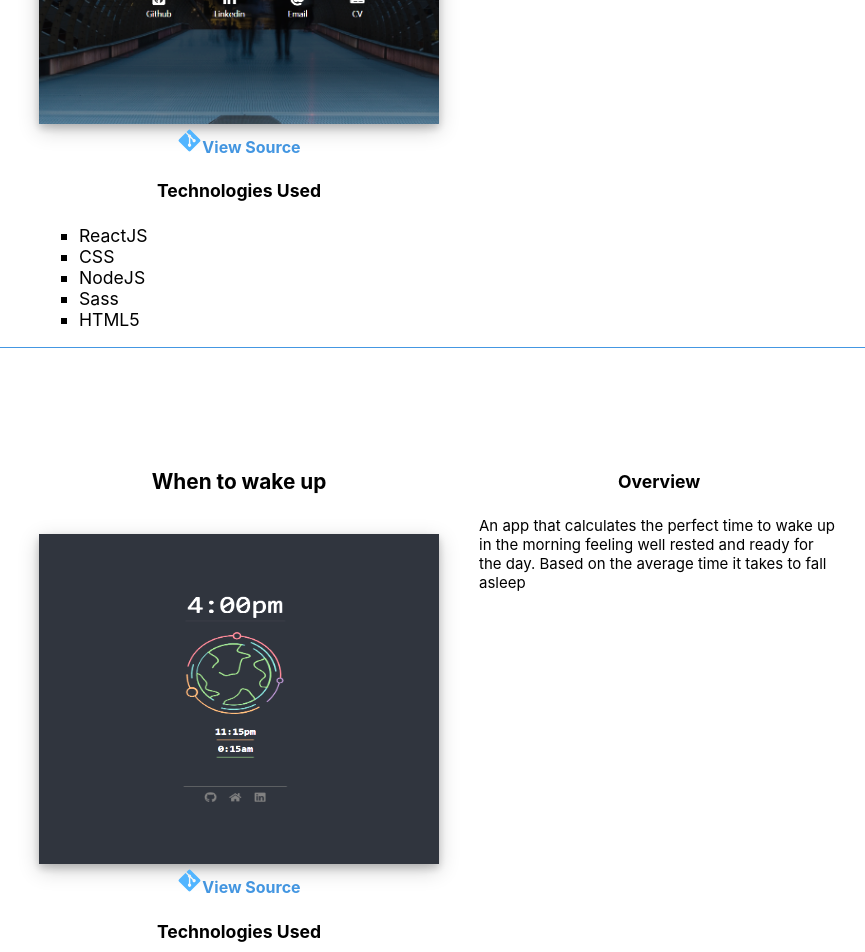
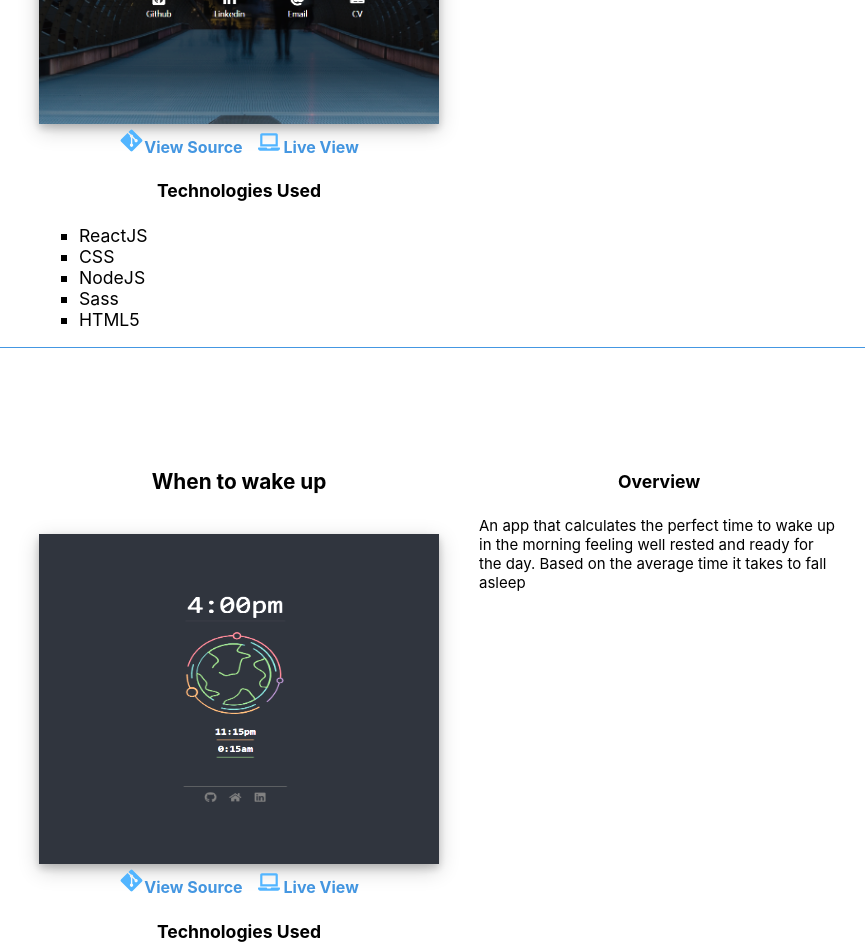
Before and after one commit to datalessuk/personal-portfolio, a React (Create React App) app: page / in a window 1280 px wide. Shown: the part 1580-2532 px from the top of the page, without its empty margins (221-1086 px from the left). Built offline with nearby package versions, Linux system fonts and the light colour scheme; what react-chatbot-kit would draw is missing.

Commit message:
added live view

```diff
--- a/src/App.js
+++ b/src/App.js
@@ -17,9 +17,10 @@ function App(props) {
     <div className="App">
       <Header />
       <AboutMe />
-      <Projects title="Personal Portfolio" mainHeading={"Projects"} subHeading={"Small collection of my projects"}  image={personalImage} info="This is my personal portfolio of work, it was made using Vanilla HTML5, the React framework and Sass."infoSecondLine='Chat bot is build with the React-chatbot-kit, with the Openweathermap API for live weather stats that shows the live weather in London.' link={'https://github.com/datalessuk/personal-portfolio'}/>
+      <Projects title="Personal Portfolio" mainHeading={"Projects"} subHeading={"Small collection of my projects"}  image={personalImage} info="This is my personal portfolio of work, it was made using Vanilla HTML5, the React framework and Sass."infoSecondLine='Chat bot is build with the React-chatbot-kit, with the Openweathermap API for live weather stats that shows the live weather in London.' link={'https://github.com/datalessuk/personal-portfolio'} active={'disabled-link'}/>
+
       <Projects title="When to wake up"
-       image={whenToWake} info="An app that calculates the perfect time to wake up in the morning feeling well rested and ready for the day. Based on the average time it takes to fall asleep" link={'#'}/>
+       image={whenToWake} info="An app that calculates the perfect time to wake up in the morning feeling well rested and ready for the day. Based on the average time it takes to fall asleep" link={'https://github.com/datalessuk/whentowakeup'} active={'enabled-link'} liveView={'https://gallant-mccarthy-fb8244.netlify.app/'}/>
       <ChatButton />
       <Footer />
     </div>
--- a/src/components/Footer.js
+++ b/src/components/Footer.js
@@ -3,7 +3,6 @@ import '../styles/Footer.scss'
 function Footer(){
     return(
         <div>
-
             <footer>
                 <h1>Thank you for viewing my site</h1>
                 <h3>Any questions please contact me</h3>
--- a/src/components/Projects.js
+++ b/src/components/Projects.js
@@ -1,5 +1,6 @@
 import '../styles/Projects.scss'
 import gitIcon from "../Icons/git-alt-brands.svg";
+import liveIcon from '../Icons/laptop-solid.svg';
 
 function Projects(props){
 
@@ -18,7 +19,11 @@ function Projects(props){
             <br />
             <img src={props.image} alt="Site"/>
             <br/>
-            <a href={props.link} target="_blank" rel="noreferrer"><img className="icon" src={gitIcon} alt="icon"></img>View Source</a>
+
+            <a href={props.link} target="_blank" rel="noreferrer"><img className="icon" src={gitIcon} alt="icon" ></img>View Source</a>
+            <span>&nbsp;&nbsp;&nbsp;&nbsp;</span>
+
+            <a href={props.liveView} target="_black" rel="noreferrer" id={props.active}><img className="liveIcon" src={liveIcon} alt="icon" ></img> Live View</a>
 
             <br />
             <h4>Technologies Used</h4>
--- a/src/styles/Projects.scss
+++ b/src/styles/Projects.scss
@@ -67,6 +67,21 @@ $color-primary: #4497E2;
             position: relative;
 
         }
+        .liveIcon{
+            width: 22px;
+            height: 22px;
+            box-shadow:none;
+            position: relative;
+
+        }
+        .links{
+            display: inline;
+
+
+        }
+        #disabled-link{
+            pointer-events: none;
+        }
         a{
             text-decoration: none;
             color: $color-primary;
```
Also changed, not shown: src/Icons/laptop-solid.svg (added).
